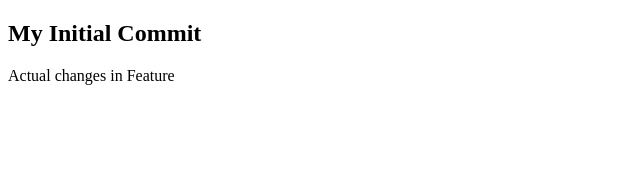
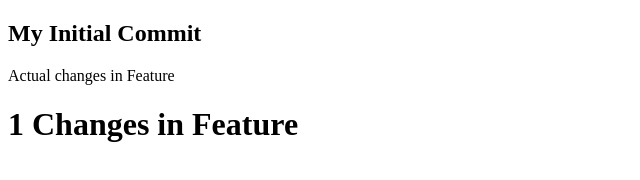
Before and after one commit to itsmeali7978/datewithgit-sample, a plain HTML site: page index.html in a window 1280 px wide. Shown: the whole page, without its empty margins (0-640 px from the left). Drawn offline with Linux system fonts and the light colour scheme.

Commit message:
Conflict eg:101

```diff
--- a/index.html
+++ b/index.html
@@ -8,5 +8,8 @@
 <body>
     <h2>My Initial Commit</h2>
     <span>Actual changes in Feature</span>
+    <div>
+        <h1>1 Changes in Feature</h1>
+    </div>
 </body>
 </html>
```
